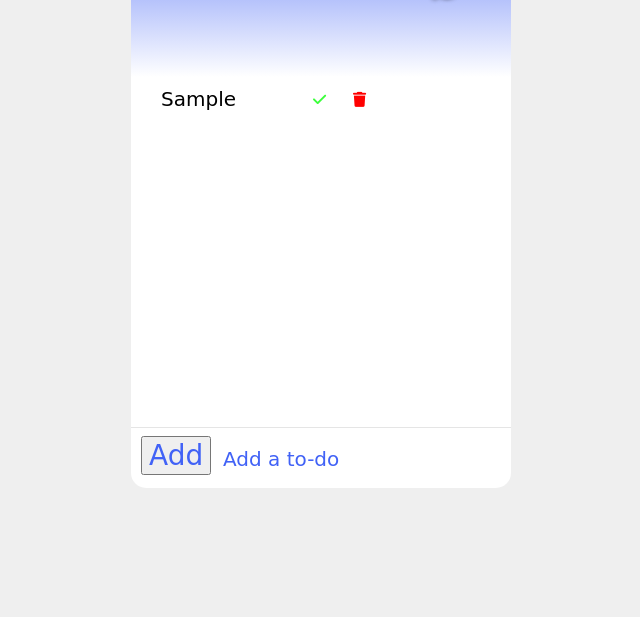
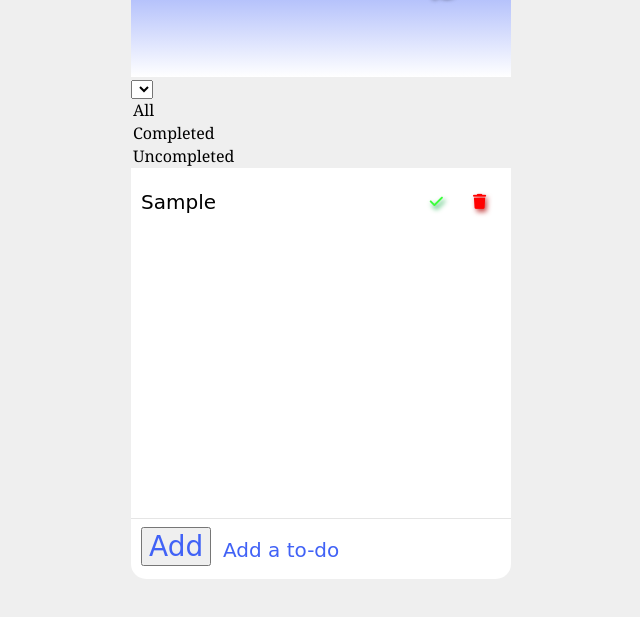
Before and after one commit to ngocle1995/JS_Project1, a website built with Parcel: page src/index.html in a window 1280 px wide. Both pictures are taken after typing "Sample" into the empty fields and a click on the button "Add". Shown: the part 133-750 px from the top of the page, without its empty margins (319-959 px from the left). Built offline with nearby package versions, Linux system fonts and the light colour scheme.

Commit message:
Fix storage & add filter

```diff
--- a/src/css/style.css
+++ b/src/css/style.css
@@ -52,7 +52,6 @@ body{
     max-height:350px;
     background-color: rgb(255, 255, 255);
     overflow: auto;
-    display: flex;
 }
 .content::-webkit-scrollbar {
     display: none;
@@ -61,7 +60,8 @@ body{
     padding:0;
     margin:0;
     list-style: none;
-
+    display: flex;
+    flex-direction: column;
 }
 .todo-button{
     font-size: 28px;
@@ -78,7 +78,6 @@ body{
     font-size: 20px;
     display: flex;
     justify-content: space-between;
-    position: relative;
     left: 20px;
     align-items: center;
     font-family: cursive;
@@ -87,25 +86,27 @@ body{
     flex: 1;
 
 }
-.trash-btn, .complete-btn {
+.trash-btn {
     background: white;
     border: none;
     padding: 15px;
     cursor: pointer;
     font-size: 15px;
-    text-shadow: 1px 3px 5px white;
-    position: fixed;
+    text-shadow: 2px 3px 5px rgb(199, 75, 75);
     right: 580px;
     align-items: center;
+    color: red;
 }
 .complete-btn {
     background: rgb(255, 255, 255);
-    position: fixed;
     right: 620px;
     color: rgb(59, 255, 59);
-}
-.trash-btn{
-    color: red;
+    border: none;
+    padding: 15px;
+    cursor: pointer;
+    font-size: 15px;
+    text-shadow: 2px 3px 5px rgb(0, 167, 56);
+    align-items: center;
 }
 .task{
     width:380px;
@@ -194,6 +195,6 @@ body{
     font-family: cursive;
     font-size: 20px;
 }
-.fa-trash, .fa-c {
+.fa-trash, .fa-check {
     pointer-events: none;
 }
--- a/src/index.html
+++ b/src/index.html
@@ -16,6 +16,12 @@
             <div id="date">
             </div>
         </div>
+        <div class="filter">
+            <select id="filter-todo"></select>
+            <option value="all">All</option>
+            <option value="complete">Completed</option>
+            <option value="uncomplete">Uncompleted</option>
+        </div>
         <div class="content">
             <ul id="list">
             </ul>
--- a/src/js/main.js
+++ b/src/js/main.js
@@ -4,7 +4,7 @@ const list = document.getElementById("list");
 const todoInput = document.getElementById("input");
 const todoButton = document.querySelector(".todo-button");
 
-//Identify storage
+//Identify variable
 let todos = [];
 
 //Event listeners
@@ -26,36 +26,20 @@ function addTodo (event) {
     event.preventDefault();
     document.getElementById("input").style.border = '';
     document.getElementById("input").style.color = '';
+
     let task = todoInput.value;
+
     if(task.length > 2 && task.length < 23){
-        //Create div for tasks
-        const todoDiv = document.createElement("todo");
-        todoDiv.classList.add("todo");
-        //Categorized input
-        const newTodo = document.createElement('li');
-        newTodo.innerText = todoInput.value;
-        newTodo.classList.add('todo-item');
-        todoDiv.appendChild(newTodo);
-        //Complete button
-        const completedButton = document.createElement('button');
-        completedButton.innerHTML = '<i class="fas fa-check"></i>'
-        completedButton.classList.add("complete-btn");
-        todoDiv.appendChild(completedButton);
-        //Trash button
-        const trashButton = document.createElement('button');
-        trashButton.innerHTML = '<i class="fas fa-trash"></i>'
-        trashButton.classList.add("trash-btn");
-        todoDiv.appendChild(trashButton);
+        appendTaskToList(task)
+        todos.push(task);
 
-        list.appendChild(todoDiv);
     } else {
         document.getElementById("input").style.border = "2px solid red";
         document.getElementById("input").style.color = "#EF0000";
         alert("Input need more then 2 characters and less than 23 characters");
     }
-        todos.push(task);
-        saveLocalTodo(todos);
-    todoInput.value= "";
+    saveLocalTodo(todos);
+    todoInput.value= '';
 }
 
 //Check & delete task
@@ -65,6 +49,7 @@ function deleteCheck(e){
     const todo = item.parentElement;
     todo.remove();
     }
+
 //Check and categorized the input
     if(item.classList[0] === 'complete-btn'){
         const todo = item.parentElement;
@@ -73,13 +58,44 @@ function deleteCheck(e){
 }
 
 //Local Storage save
+function saveLocalTodo(todos){
 
-function saveLocalTodo(todos){
-    if(localStorage.getItem("todos") === null){
+    console.log(todos);
+
+    localStorage.setItem("todos", JSON.stringify(todos));
+
+    if(localStorage.getItem("todos") === 'undefined'){
+        console.log("too is undefined");
         todos = [];
     } else {
         todos = JSON.parse(localStorage.getItem("todos"));
     }
+}
+//Create div for tasks
+function appendTaskToList(task) {
+    const todoDiv = document.createElement("todo");
+    todoDiv.classList.add("todo");
 
-    localStorage.setItem("todos", JSON.stringify(todos));
-}
+//Categorized input
+    const newTodo = document.createElement('li');
+
+ // replace todoInput.value with parameter task
+    newTodo.innerText = task;
+
+    newTodo.classList.add('todo-item');
+    todoDiv.appendChild(newTodo);
+
+//Complete button
+    const completedButton = document.createElement('button');
+    completedButton.innerHTML = '<i class="fas fa-check"></i>'
+    completedButton.classList.add("complete-btn");
+    todoDiv.appendChild(completedButton);
+
+//Trash button
+    const trashButton = document.createElement('button');
+    trashButton.innerHTML = '<i class="fas fa-trash"></i>'
+    trashButton.classList.add("trash-btn");
+    todoDiv.appendChild(trashButton);
+
+    list.appendChild(todoDiv);
+  }
```
